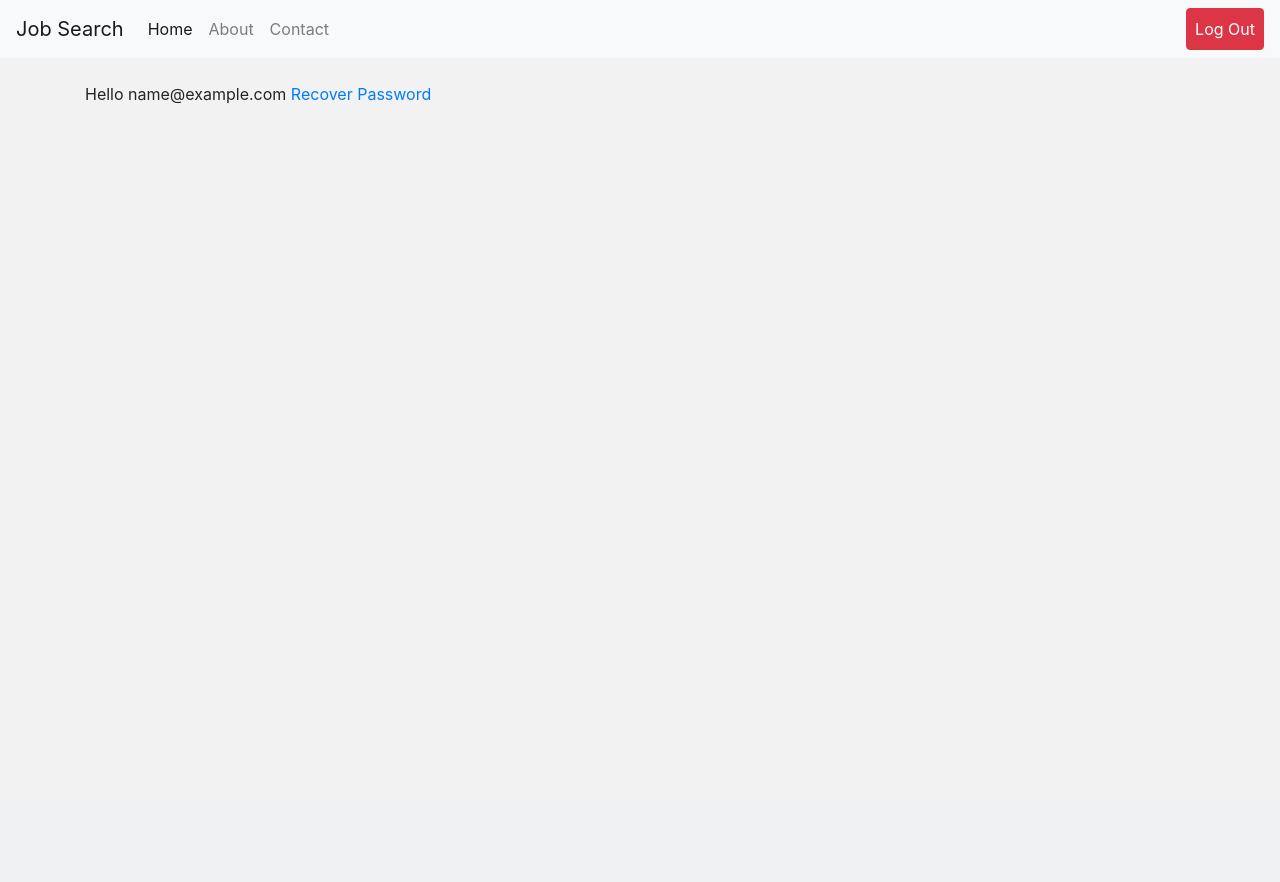
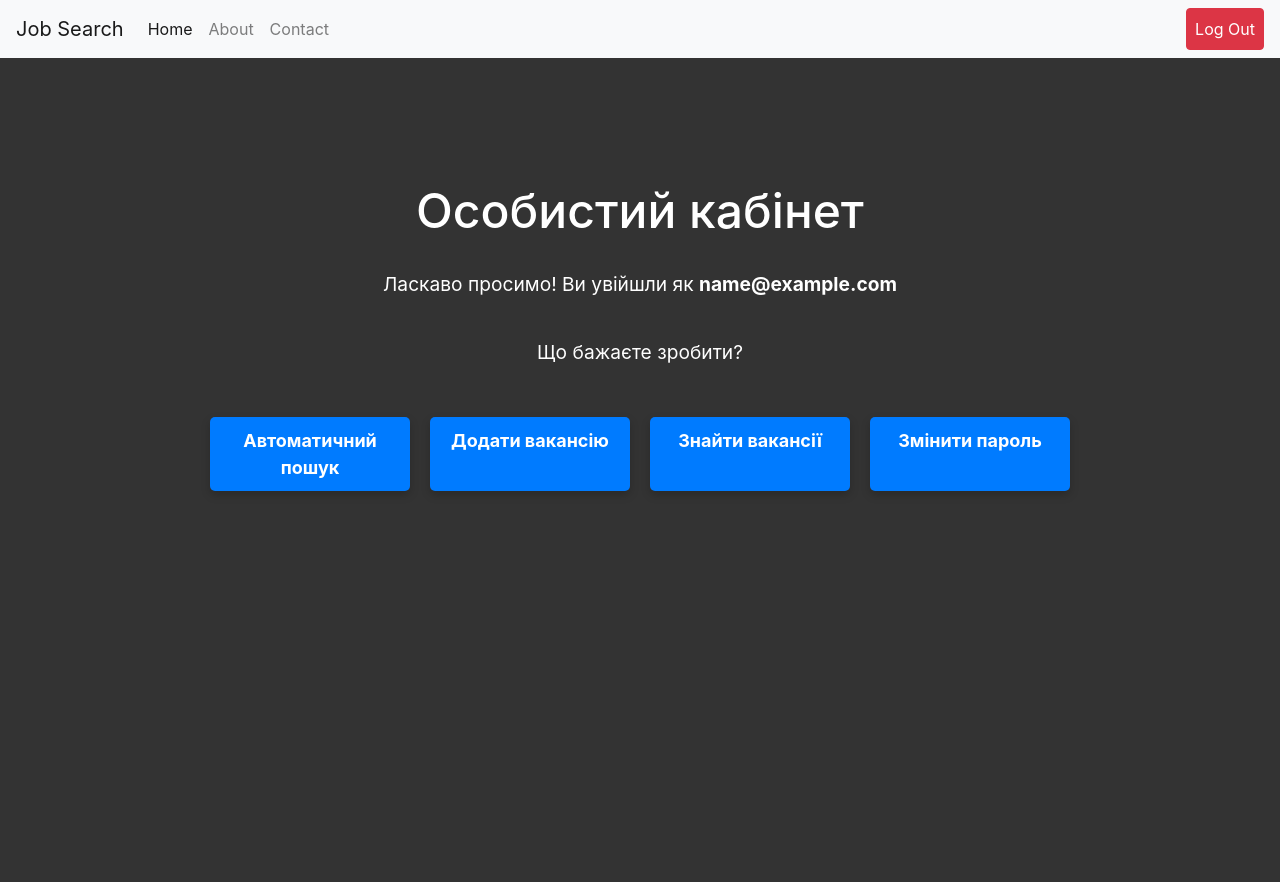
Before and after one commit to kradt/found-offer, a Flask app: page /auth/me in a window 1280 px wide. Before the commit the page ends 104 px from the top, so only its background shows below. Run offline with Flask 3, Linux system fonts and the light colour scheme; the visitor is signed in with stand-in values (Sample User, id 1); some libraries are stand-ins or nearby versions.

Commit message:
add routes for add new vacancy and auto search and add front for home page

```diff
--- a/src/auth/routes.py
+++ b/src/auth/routes.py
@@ -180,3 +180,15 @@ def reset_password():
 @flask_login.login_required
 def home_page():
 	return render_template("home.html", user=flask_login.current_user)
+
+
+@auth_bp.route("/me")
+@flask_login.login_required
+def auto_search():
+	return render_template("home.html", user=flask_login.current_user)
+
+
+@auth_bp.route("/me")
+@flask_login.login_required
+def add_new_vacancy():
+	return render_template("home.html", user=flask_login.current_user)
--- a/src/templates/base.html
+++ b/src/templates/base.html
@@ -9,7 +9,18 @@
         <link rel="stylesheet" href="https://maxcdn.bootstrapcdn.com/bootstrap/4.5.2/css/bootstrap.min.css">
         <link rel="stylesheet" type="text/css" href="{{ url_for('auth_bp.static', filename='css/main.css') }}">
     {% endblock %}
-    <title>Job Search</title>
+    {% block style %}
+        <style>
+            body {
+                background-color: #333;
+                padding: 0;
+                margin: 0;
+                color: white;
+            }
+
+        </style>
+
+    {% endblock %}
 </head>
 <body>
 
@@ -38,7 +49,8 @@
                 {% block auth %}
 
                     <li class="nav-item">
-                        <a class="nav-link btn btn-primary" style="color:white" href="{{ url_for('auth_bp.register') }}">
+                        <a class="nav-link btn btn-primary" style="color:white"
+                           href="{{ url_for('auth_bp.register') }}">
                             Sign Up
                         </a>
                     </li>
@@ -82,7 +94,8 @@
     <script src="https://code.jquery.com/jquery-3.5.1.slim.min.js"></script>
     <script src="https://cdn.jsdelivr.net/npm/popper.js@1.16.0/dist/umd/popper.min.js"></script>
     <script src="https://maxcdn.bootstrapcdn.com/bootstrap/4.5.2/js/bootstrap.min.js"></script>
-
+    <script src="https://cdnjs.cloudflare.com/ajax/libs/jquery/3.6.0/jquery.min.js"></script>
+    <script src="https://cdnjs.cloudflare.com/ajax/libs/bootstrap/5.3.0/js/bootstrap.bundle.min.js"></script>
 {% endblock %}
 </body>
 </html>
--- a/src/templates/home.html
+++ b/src/templates/home.html
@@ -1,19 +1,139 @@
 {% extends 'base.html' %}
 
-{% block content %}
-    {% if user.confirmed %}
-        Hello {{ user.email }}
-    {% else %}
-        Hello {{ user.email }} Check your email and confirm your account
-    {% endif %}
 
-    <a href="{{ url_for(".reset_password") }}">Recover Password</a>
+{% block style %}
+    {{ super() }}
+    <style>
+    /* Додатковий CSS для стилізації */
+    body {
+      background-color: #333;
+      padding: 0;
+      margin: 0;
+    }
+
+    .container {
+      display: flex;
+      justify-content: center;
+      align-items: flex-start;
+      height: 100vh;
+    }
+
+    .content {
+      text-align: center;
+      color: #fff;
+      margin-top: 100px;
+    }
+
+    h1 {
+      font-size: 3em;
+      margin-bottom: 30px;
+    }
+
+    p {
+      font-size: 1.2em;
+      margin-bottom: 40px;
+    }
+
+    .custom-btn-container {
+      display: flex;
+      justify-content: center;
+      flex-wrap: wrap;
+      margin-top: 30px;
+    }
+
+    .custom-btn {
+      display: block;
+      width: 200px;
+      padding: 10px;
+      margin: 10px;
+      font-size: 18px;
+      font-weight: bold;
+      color: #fff;
+      background-color: #007bff;
+      border: none;
+      border-radius: 5px;
+      box-shadow: 0 4px 10px rgba(0, 0, 0, 0.2);
+      transition: background-color 0.3s ease;
+      text-decoration: none;
+    }
+
+    .custom-btn:hover {
+      background-color: #004dff;
+    }
+
+    /* Медіа-запити для респонсивного дизайну */
+    @media screen and (max-width: 768px) {
+      .container {
+          align-items: center;
+      }
+
+
+  </style>
 {% endblock %}
-
 {% block auth %}
      <li class="nav-item">
         <a class="nav-link btn btn-danger" style="color:white" href="{{ url_for('auth_bp.logout') }}">
             Log Out
         </a>
      </li>
+
 {% endblock %}
+{% block content %}
+    {#    {% if user.confirmed %}#}
+    {#        Hello {{ user.email }}#}
+    {#    {% else %}#}
+    {#        Hello {{ user.email }} Check your email and confirm your account#}
+    {#    {% endif %}#}
+    {##}
+    {#    <a href="{{ url_for(".reset_password") }}">Recover Password</a>#}
+    {#{% endblock %}#}
+    {##}
+    {#{% block auth %}#}
+    {# <li class="nav-item">#}
+    {#    <a class="nav-link btn btn-danger" style="color:white" href="{{ url_for('auth_bp.logout') }}">#}
+    {#        Log Out#}
+    {#    </a>#}
+    {# </li>#}
+
+    <div class="container">
+    <div class="content">
+      <h1>Особистий кабінет</h1>
+        {% if user.confirmed %}
+        <p>
+            Ласкаво просимо! Ви увійшли як
+            <strong>
+                {{ user.email }}
+            </strong>
+        </p>
+        {% else %}
+            <p>Ласкаво просимо! Ви увійшли як
+                <strong>
+                    {{ user.email }}
+                </strong>
+                <em style="color:lightgoldenrodyellow">
+                    Check your email and confirm your account
+                </em>
+            </p>
+        {% endif %}
+      <p>Що бажаєте зробити?</p>
+
+      <div class="custom-btn-container">
+        <!-- Кнопка для автоматичного пошуку -->
+        <a href="{{ url_for(".auto_search") }}" id="autoSearchBtn" class="btn btn-primary custom-btn">Автоматичний пошук</a>
+
+        <!-- Кнопка для додавання вакансії -->
+        <a href="{{ url_for(".add_new_vacancy") }}" id="addVacancyBtn" class="btn btn-primary custom-btn">Додати вакансію</a>
+
+        <!-- Кнопка для пошуку вакансій -->
+          <a href="{{ url_for("search_bp.find_work") }}" id="searchBtn" class="btn btn-primary custom-btn">Знайти вакансії</a>
+        <!-- Кнопка для зміни паролю -->
+
+          <a href="{{ url_for(".reset_password") }}" class="btn btn-primary custom-btn">
+              Змінити пароль
+          </a>
+
+      </div>
+    </div>
+  </div>
+
+{% endblock %}
--- a/src/templates/search.html
+++ b/src/templates/search.html
@@ -103,12 +103,12 @@
                         <div class="card-body">
                             <h5 class="card-title"><a href="#">{{ vacancy.title }}</a></h5>
                             {% if vacancy.salary_from or vacancy.salary_to %}
-                                <h6 class="card-title"><b>{{ vacancy.salary_from | int }}
+                                <h6 class="card-title" style="color:black"><b>{{ vacancy.salary_from | int }}
                                     - {{ vacancy.salary_to | int }} грн</b></h6>
                             {% endif %}
                             <h6 class="card-subtitle mb-2 text-muted">{{ vacancy.company }} | {{ vacancy.city }}</h6>
 
-                            <p class="card-text">{{ vacancy.description }}</p>
+                            <p class="card-text" style="color:grey">{{ vacancy.description }}</p>
                             <a href="#" class="card-link">Apply</a>
                         </div>
                         <div class="card-footer text-muted">
```
Also changed, not shown: src/templates/login.html (+8 -0 lines), src/templates/register.html (+7 -0 lines). Lines whose indentation alone changed are shown as unchanged.
